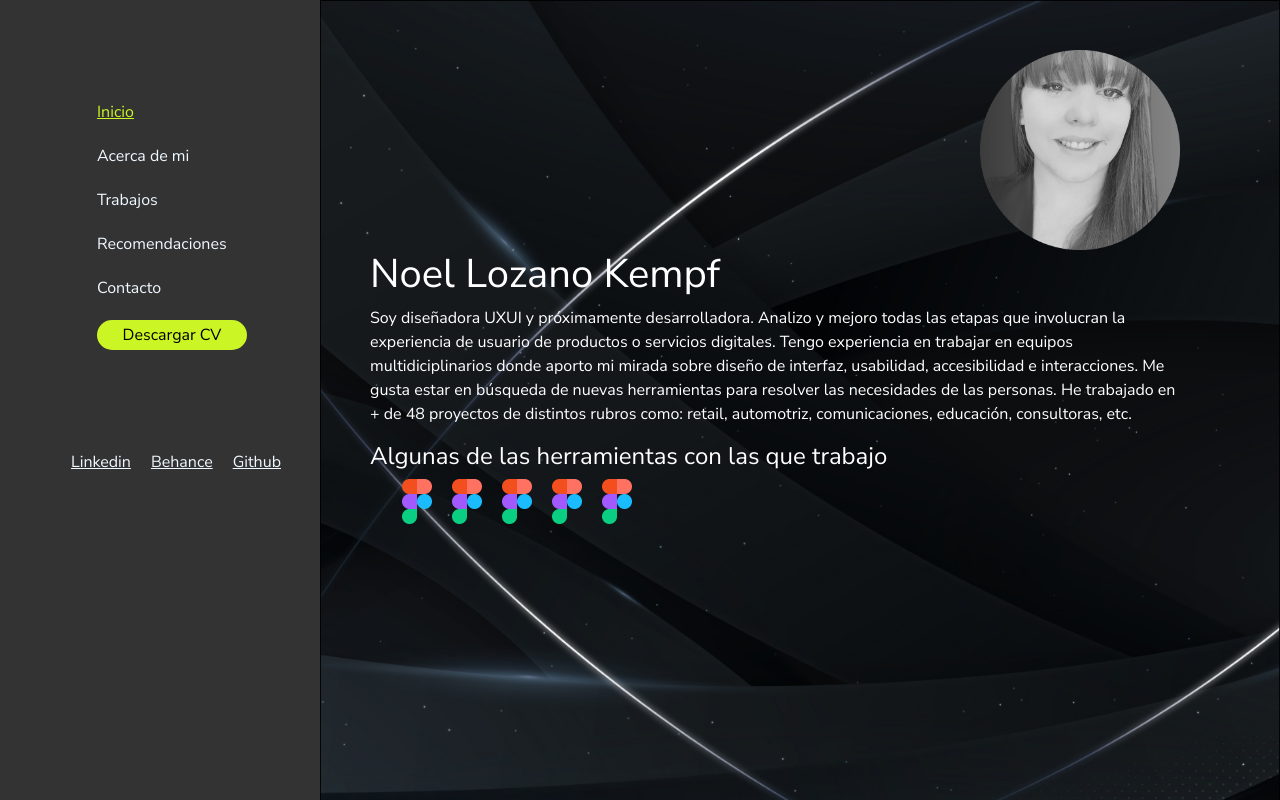
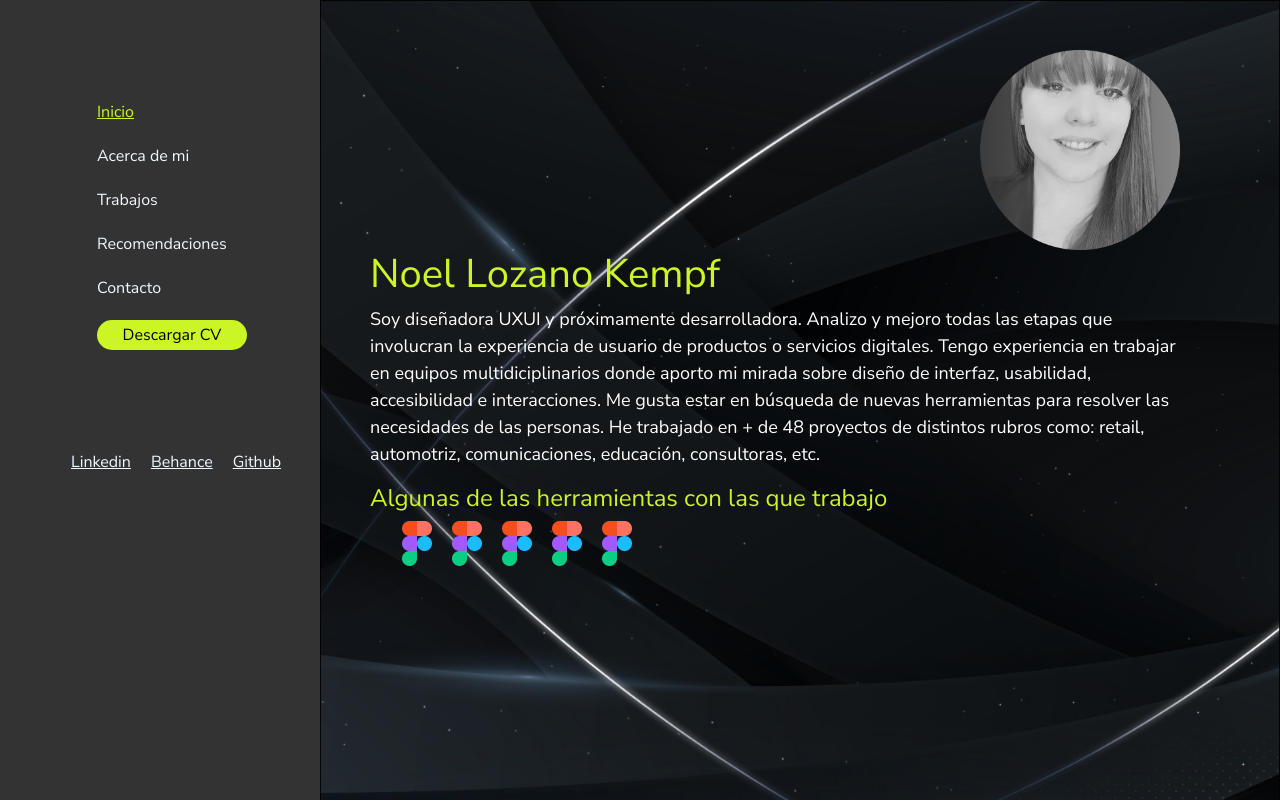
Before and after one commit to NoeLozanoKempf/mi-portfolio, a plain HTML site: page index.html in a window 1280 px wide. Drawn offline with nearby package versions, Linux system fonts and the light colour scheme.

Commit message:
Cambie tamaño y color de texto

```diff
--- a/css/styles.css
+++ b/css/styles.css
@@ -7,10 +7,11 @@
 }
 p{
   color: #fff;
+  font-size: 18px;
 }
 
 h1, h2, h3, h4,h5,h6{
-  color: #fff;
+  color: #cbf525;
 }
 
 .button_menu{
```
